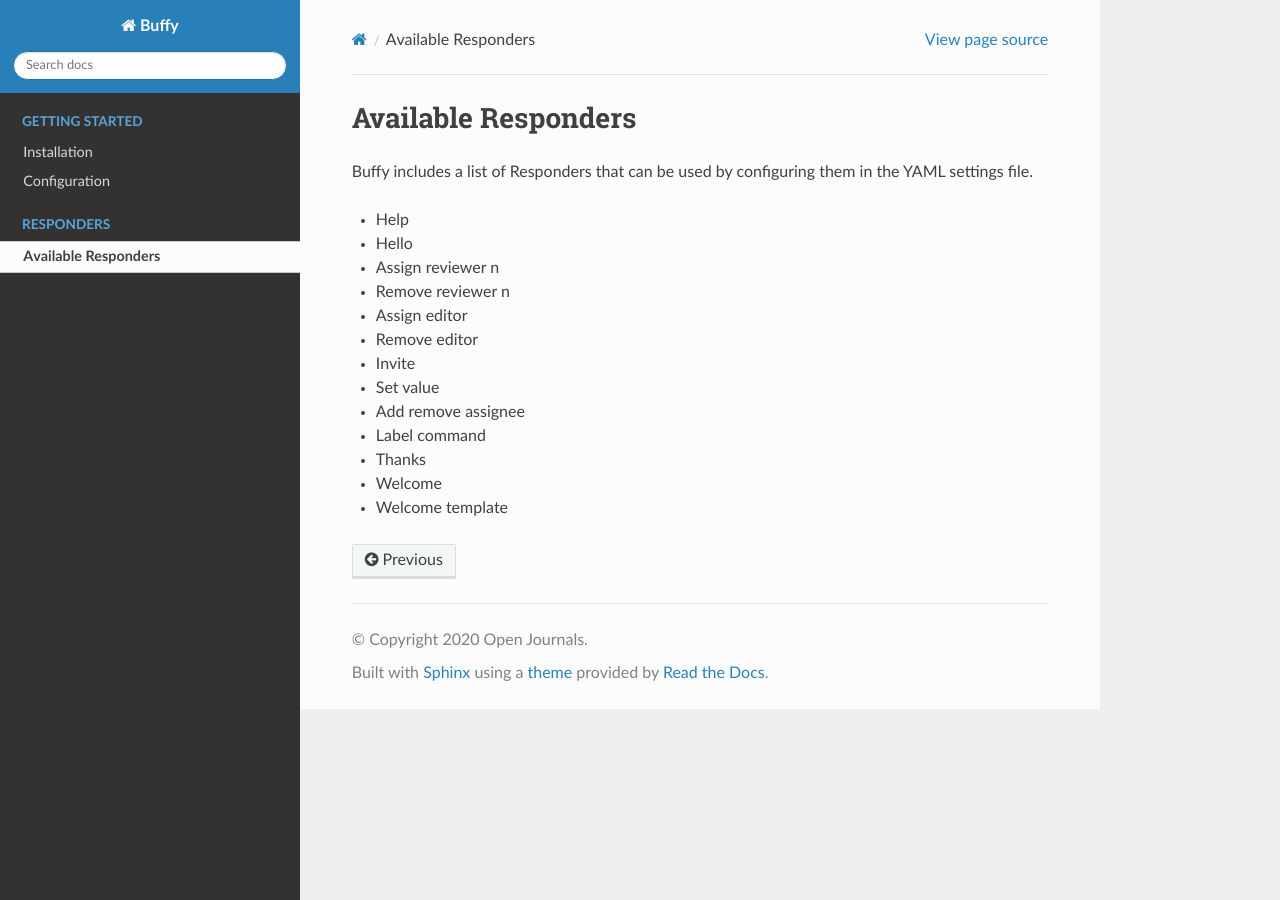
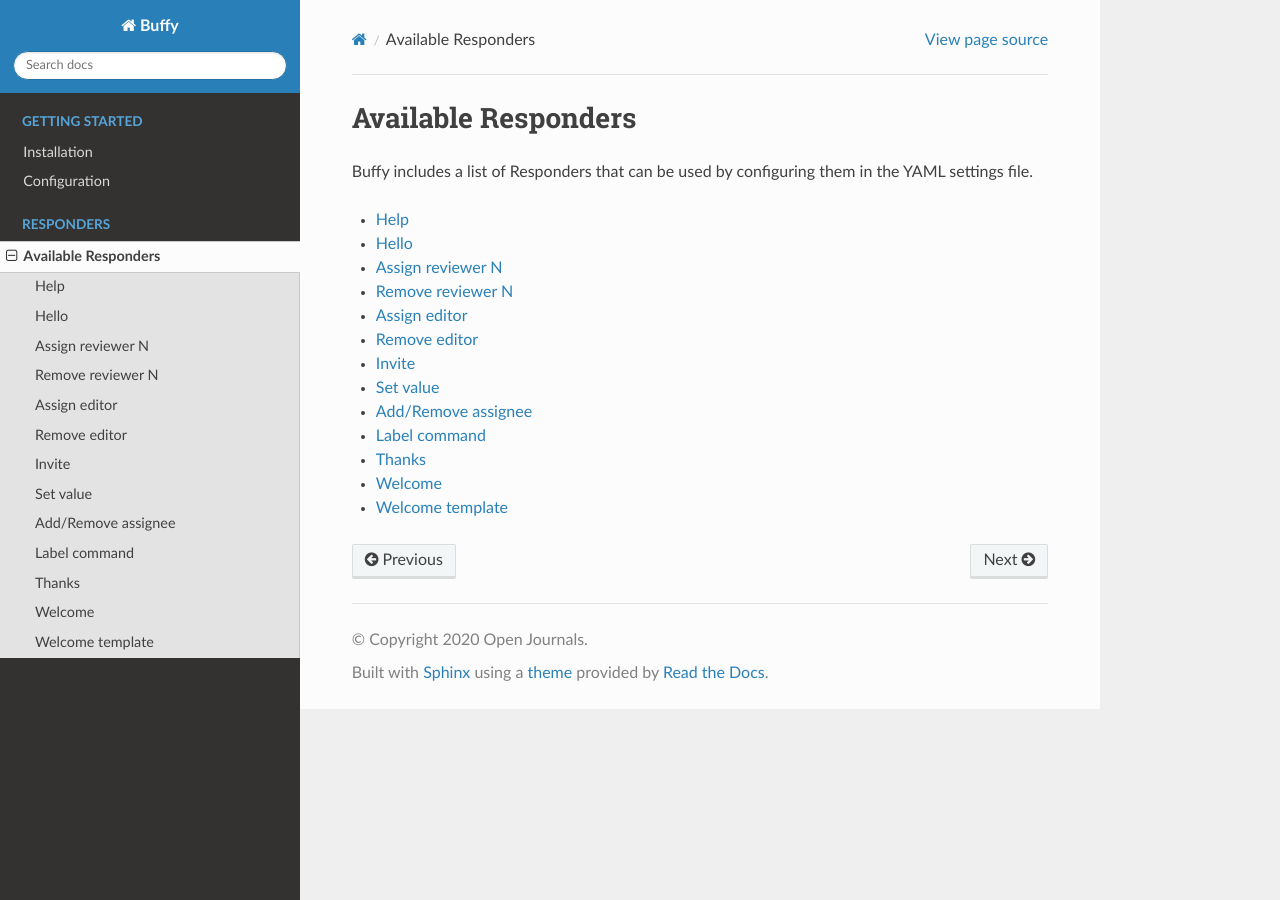
Before and after one commit to openjournals/buffy, a Sphinx documentation site: the page built from docs/available_responders.md, in a window 1280 px wide. Built offline with Sphinx 7.4.7 and the Read the Docs theme 2.0.0, drawn with Linux system fonts in a browser that asks for light colours; some of the changed lines change nothing that is shown.

Commit message:
add doc placeholder for all available responders

````diff
--- a/docs/available_responders.md
+++ b/docs/available_responders.md
@@ -3,16 +3,21 @@ Available Responders
 
 Buffy includes a list of Responders that can be used by configuring them in the YAML settings file.
 
-- Help
-- Hello
-- Assign reviewer n
-- Remove reviewer n
-- Assign editor
-- Remove editor
-- Invite
-- Set value
-- Add remove assignee
-- Label command
-- Thanks
-- Welcome
-- Welcome template
+
+```eval_rst
+.. toctree::
+
+   responders/help
+   responders/hello
+   responders/assign_reviewer_n
+   responders/remove_reviewer_n
+   responders/assign_editor
+   responders/remove_editor
+   responders/invite
+   responders/set_value
+   responders/add_remove_assignee
+   responders/label_command
+   responders/thanks
+   responders/welcome
+   responders/welcome_template
+```
--- /dev/null
+++ b/docs/responders/add_remove_assignee.md
@@ -0,0 +1,2 @@
+Add/Remove assignee
+===================
--- /dev/null
+++ b/docs/responders/assign_editor.md
@@ -0,0 +1,2 @@
+Assign editor
+=============
--- /dev/null
+++ b/docs/responders/assign_reviewer_n.md
@@ -0,0 +1,2 @@
+Assign reviewer N
+=================
--- /dev/null
+++ b/docs/responders/hello.md
@@ -0,0 +1,2 @@
+Hello
+=====
--- /dev/null
+++ b/docs/responders/help.md
@@ -0,0 +1,2 @@
+Help
+====
--- /dev/null
+++ b/docs/responders/invite.md
@@ -0,0 +1,2 @@
+Invite
+======
--- /dev/null
+++ b/docs/responders/label_command.md
@@ -0,0 +1,2 @@
+Label command
+=============
--- /dev/null
+++ b/docs/responders/remove_editor.md
@@ -0,0 +1,2 @@
+Remove editor
+=============
--- /dev/null
+++ b/docs/responders/remove_reviewer_n.md
@@ -0,0 +1,2 @@
+Remove reviewer N
+=================
--- /dev/null
+++ b/docs/responders/set_value.md
@@ -0,0 +1,2 @@
+Set value
+=========
--- /dev/null
+++ b/docs/responders/thanks.md
@@ -0,0 +1,2 @@
+Thanks
+======
--- /dev/null
+++ b/docs/responders/welcome.md
@@ -0,0 +1,2 @@
+Welcome
+=======
--- /dev/null
+++ b/docs/responders/welcome_template.md
@@ -0,0 +1,2 @@
+Welcome template
+================
````
